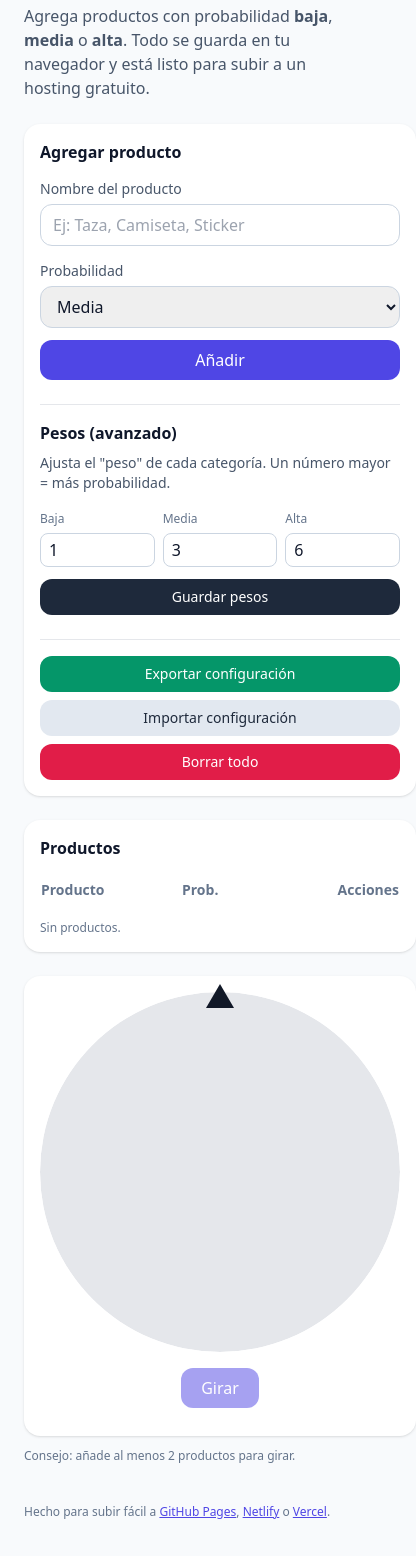
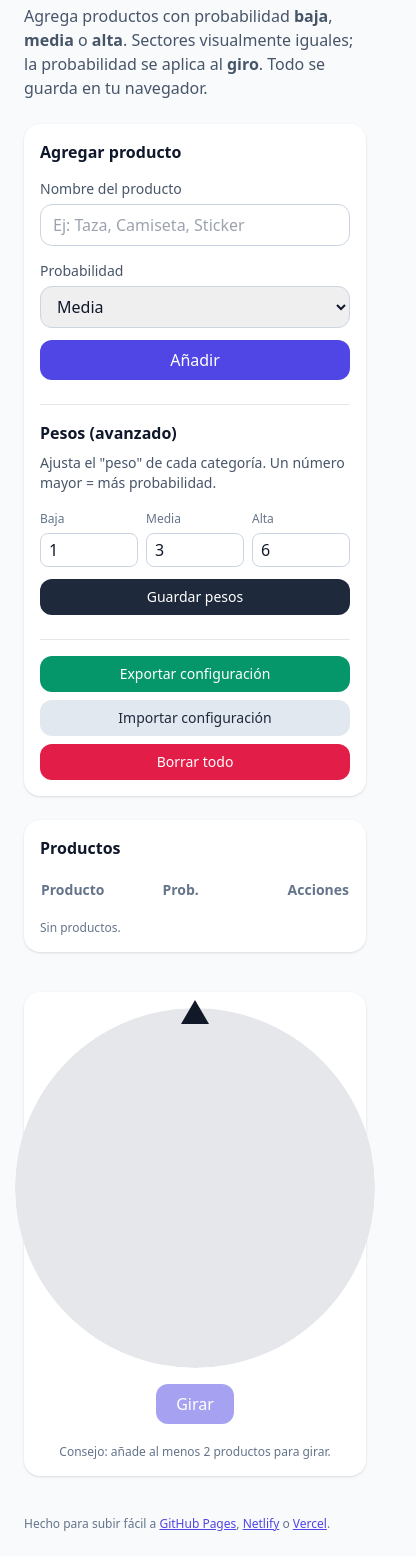
Before and after one commit to bamzrc23/RULETA, a plain HTML site: page RULETA/index.html in a window 390 px wide. Shown: the part 100-1656 px from the top of the page, 416 px wide, since content can reach past the window. Drawn offline with nearby package versions, Linux system fonts and the light colour scheme.

Commit message:
v1.1
Updated the layout and functionality of the roulette game, including responsive design adjustments and improved user interface elements.

```diff
--- a/RULETA/index.html
+++ b/RULETA/index.html
@@ -20,13 +20,16 @@
   <div class="max-w-6xl mx-auto p-6">
     <header class="mb-6">
       <h1 class="text-3xl font-bold">🎯 Ruleta con Probabilidades</h1>
-      <p class="text-slate-600 mt-2">Agrega productos con probabilidad <strong>baja</strong>, <strong>media</strong> o <strong>alta</strong>. Todo se guarda en tu navegador y está listo para subir a un hosting gratuito.</p>
+      <p class="text-slate-600 mt-2">
+        Agrega productos con probabilidad <strong>baja</strong>, <strong>media</strong> o <strong>alta</strong>.
+        Sectores visualmente iguales; la probabilidad se aplica al <strong>giro</strong>. Todo se guarda en tu navegador.
+      </p>
     </header>
 
-    <!-- Controles principales -->
-    <section class="grid md:grid-cols-3 gap-6 items-start">
-      <!-- Formulario -->
-      <div class="md:col-span-1 bg-white rounded-2xl shadow p-4">
+    <!-- Controles superiores -->
+    <section class="grid md:grid-cols-2 gap-6 items-start">
+      <!-- Columna izquierda: Formulario -->
+      <div class="bg-white rounded-2xl shadow p-4">
         <h2 class="font-semibold mb-3">Agregar producto</h2>
         <form id="formItem" class="space-y-3">
           <div>
@@ -74,8 +77,8 @@
         </div>
       </div>
 
-      <!-- Lista -->
-      <div class="md:col-span-1 bg-white rounded-2xl shadow p-4">
+      <!-- Columna derecha: Lista -->
+      <div class="bg-white rounded-2xl shadow p-4">
         <h2 class="font-semibold mb-3">Productos</h2>
         <div class="overflow-auto max-h-[420px]">
           <table class="w-full text-sm">
@@ -91,16 +94,16 @@
         </div>
         <p id="totalInfo" class="mt-3 text-xs text-slate-500"></p>
       </div>
+    </section>
 
-      <!-- Ruleta -->
-      <div class="md:col-span-1">
-        <div class="relative flex flex-col items-center bg-white rounded-2xl shadow p-4">
-          <div class="pointer" aria-hidden="true"></div>
-          <canvas id="wheel" width="360" height="360" class="rounded-full"></canvas>
-          <button id="btnGirar" class="mt-4 rounded-xl bg-indigo-600 text-white px-5 py-2 font-medium hover:bg-indigo-700 disabled:opacity-50 disabled:cursor-not-allowed">Girar</button>
-          <p id="resultado" class="mt-3 text-slate-700 font-medium"></p>
-        </div>
-        <p class="text-xs text-slate-500 mt-3">Consejo: añade al menos 2 productos para girar.</p>
+    <!-- Ruleta grande abajo -->
+    <section class="mt-10">
+      <div class="relative flex flex-col items-center bg-white rounded-2xl shadow p-4 w-full">
+        <div class="pointer" aria-hidden="true"></div>
+        <canvas id="wheel" width="640" height="640" class="rounded-full"></canvas>
+        <button id="btnGirar" class="mt-4 rounded-xl bg-indigo-600 text-white px-5 py-2 font-medium hover:bg-indigo-700 disabled:opacity-50 disabled:cursor-not-allowed">Girar</button>
+        <p id="resultado" class="mt-3 text-slate-700 font-medium"></p>
+        <p class="text-xs text-slate-500 mt-2">Consejo: añade al menos 2 productos para girar.</p>
       </div>
     </section>
 
@@ -115,12 +118,14 @@
     const state = {
       items: [], // { id, nombre, prob: 'baja'|'media'|'alta' }
       pesos: { baja: 1, media: 3, alta: 6 },
-      giro: { angle: 0, speed: 0, anim: false, targetAngle: null }
+      giro: { angle: 0, anim: false, targetAngle: null }
     };
 
     function uid(){ return Math.random().toString(36).slice(2,9) }
 
-    function save(){ localStorage.setItem(LS_KEY, JSON.stringify({ items: state.items, pesos: state.pesos })); }
+    function save(){
+      localStorage.setItem(LS_KEY, JSON.stringify({ items: state.items, pesos: state.pesos }));
+    }
     function load(){
       try{
         const raw = localStorage.getItem(LS_KEY);
@@ -151,14 +156,20 @@
 
     // ====== Lógica de pesos y sorteo ======
     function pesoDe(cat){ return Number(state.pesos[cat] || 1); }
-
     function totalPeso(){ return state.items.reduce((acc, it) => acc + pesoDe(it.prob), 0); }
 
+    // Sectores IGUALES (la prob se aplica al sorteo)
     function drawWheel(){
+      // Ajuste responsivo: grande pero cabe en pantalla
+      const parentW = wheel.parentElement.clientWidth || 640;
+      const size = Math.min(680, Math.max(360, parentW - 32));
+      if (wheel.width !== size) { wheel.width = size; wheel.height = size; }
+
       const W = wheel.width, H = wheel.height; const R = Math.min(W, H) / 2;
       ctx.clearRect(0,0,W,H); ctx.save();
       ctx.translate(W/2, H/2);
       ctx.rotate(state.giro.angle);
+
       const n = state.items.length;
       if(n === 0){
         ctx.fillStyle = '#e5e7eb';
@@ -166,10 +177,11 @@
         ctx.restore();
         return;
       }
-      // paleta simple
+
       const colors = ['#FDE68A','#A7F3D0','#BFDBFE','#FCA5A5','#C4B5FD','#FBCFE8','#99F6E4','#FCD34D'];
+      const step = (Math.PI*2) / n;
       let start = 0;
-      const step = (Math.PI*2) / n; // TODOS los sectores con el MISMO tamaño
+
       state.items.forEach((it, idx)=>{
         const end = start + step;
         // sector
@@ -186,10 +198,13 @@
         while(ctx.measureText(show).width > maxW && show.length>3){ show = show.slice(0, -2) + '…'; }
         ctx.fillText(show, -ctx.measureText(show).width/2, 5);
         ctx.restore();
+
         start = end;
       });
+
       // círculo central
       ctx.beginPath(); ctx.fillStyle = '#ffffff'; ctx.arc(0,0,R*0.12,0,Math.PI*2); ctx.fill();
+
       ctx.restore();
     }
 
@@ -198,7 +213,7 @@
       let acc = 0;
       return state.items.map(it => {
         const w = pesoDe(it.prob);
-        const start = acc; const end = acc + w/total; acc = end;
+        const start = acc; const end = acc + (w/total); acc = end;
         return { it, start, end };
       });
     }
@@ -251,7 +266,7 @@
       let idx = Math.floor(pointerAngle / step);
       if(idx >= n) idx = n-1;
       const x = state.items[idx];
-      resultado.textContent = `Resultado: ${x.nombre} (${x.prob})`;
+      resultado.textContent = `Resultado: ${x.nombre}`;
     }
 
     // ====== Render lista ======
@@ -275,21 +290,23 @@
         });
       });
       const total = totalPeso();
-      totalInfo.textContent = total ? `Sectores iguales | Peso total: ${total} (baja=${state.pesos.baja}, media=${state.pesos.media}, alta=${state.pesos.alta})` : 'Sin productos.';
+      totalInfo.textContent = total
+        ? `Sectores iguales | Peso total: ${total} (baja=${state.pesos.baja}, media=${state.pesos.media}, alta=${state.pesos.alta})`
+        : 'Sin productos.';
       btnGirar.disabled = state.items.length < 2;
     }
 
     function badgeClass(p){
-      return p==='alta' ? 'bg-emerald-100 text-emerald-700' : p==='media' ? 'bg-amber-100 text-amber-700' : 'bg-slate-100 text-slate-700';
+      return p==='alta' ? 'bg-emerald-100 text-emerald-700'
+           : p==='media' ? 'bg-amber-100 text-amber-700'
+           : 'bg-slate-100 text-slate-700';
     }
 
     function escapeHtml(s){
       return s.replace(/[&<>"']/g, (c)=>({"&":"&amp;","<":"&lt;",">":"&gt;","\"":"&quot;","'":"&#39;"}[c]));
     }
 
-    function refresh(){
-      renderLista(); drawWheel();
-    }
+    function refresh(){ renderLista(); drawWheel(); }
 
     // ====== Eventos ======
     form.addEventListener('submit', (e)=>{
@@ -331,8 +348,16 @@
         const text = await file.text();
         const json = JSON.parse(text);
         if(Array.isArray(json.items) && json.pesos){
-          state.items = json.items.map(x=>({ id: x.id || uid(), nombre: String(x.nombre||'Item'), prob: (['baja','media','alta'].includes(x.prob)? x.prob : 'media') }));
-          state.pesos = { baja: Number(json.pesos.baja)||1, media: Number(json.pesos.media)||3, alta: Number(json.pesos.alta)||6 };
+          state.items = json.items.map(x=>({
+            id: x.id || uid(),
+            nombre: String(x.nombre||'Item'),
+            prob: (['baja','media','alta'].includes(x.prob)? x.prob : 'media')
+          }));
+          state.pesos = {
+            baja: Number(json.pesos.baja)||1,
+            media: Number(json.pesos.media)||3,
+            alta: Number(json.pesos.alta)||6
+          };
           pesoBaja.value = state.pesos.baja; pesoMedia.value = state.pesos.media; pesoAlta.value = state.pesos.alta;
           save(); refresh(); resultado.textContent='';
         } else { alert('Archivo inválido.'); }
@@ -342,9 +367,8 @@
 
     btnGirar.addEventListener('click', ()=>{
       if(state.giro.anim || state.items.length < 2) return;
-      // Seleccionar por pesos y animar hacia ese sector
-      const elegido = sortear();
-      const target = angleForItem(elegido);
+      const elegido = sortear();              // Elegido por pesos (baja/media/alta)
+      const target = angleForItem(elegido);   // Giramos para caer en su sector
       animGiro(target);
     });
 
@@ -352,6 +376,7 @@
     load();
     pesoBaja.value = state.pesos.baja; pesoMedia.value = state.pesos.media; pesoAlta.value = state.pesos.alta;
     refresh();
+    window.addEventListener('resize', drawWheel);
   </script>
 </body>
 </html>
```
